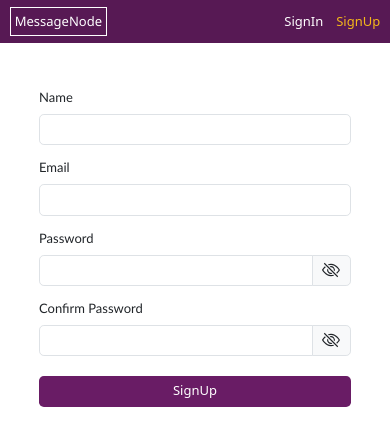
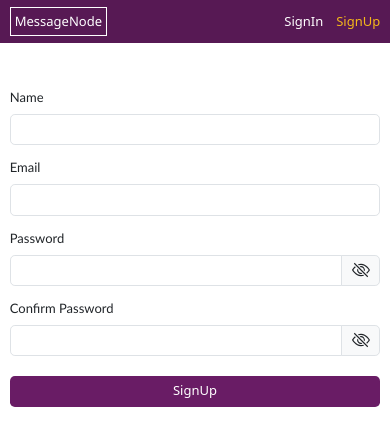
Before and after one commit to KESHAVGAUR2108/MessageNodeFrontEnd, a React (Create React App) app: page /auth/signup in a window 390 px wide. Shown: the top 446 px of the page. Built offline with nearby package versions, Linux system fonts and the light colour scheme.

Commit message:
Deploy FrontEnd

```diff
--- a/public/index.html
+++ b/public/index.html
@@ -19,6 +19,7 @@
 	<body>
 		<noscript>You need to enable JavaScript to run this app.</noscript>
 		<div id="root"></div>
+		<div id="spinner" class="text-center"></div>
 
 		<script src="https://cdn.jsdelivr.net/npm/bootstrap@5.3.0-alpha3/dist/js/bootstrap.bundle.min.js"></script>
 	</body>
--- /dev/null
+++ b/src/components/css/Auth.css
@@ -0,0 +1,43 @@
+.form {
+	width: 45% !important;
+}
+
+.input-group,
+.btn-submit,
+.btn-success {
+	width: 100%;
+}
+
+.btn.btn-submit {
+	background-color: rgb(105, 28, 101);
+	color: white;
+}
+
+.btn.btn-submit:hover {
+	background-color: rgb(78, 22, 75);
+}
+
+#spinner {
+	position: relative;
+	z-index: 2;
+	margin-top: -440px;
+}
+
+.spinner-border {
+	position: absolute;
+	top: 50%;
+}
+
+@media only screen and (max-width: 450px) {
+	* {
+		font-size: small !important;
+	}
+
+	.form {
+		width: 100% !important;
+	}
+
+	#spinner {
+		margin-top: -368px;
+	}
+}
--- a/src/components/css/PostsList.css
+++ b/src/components/css/PostsList.css
@@ -62,7 +62,7 @@ h5 {
 
 @media only screen and (min-width: 451px) and (max-width: 720px) {
 	* {
-		font-size: small;
+		font-size: medium;
 	}
 
 	.posts-list {
--- a/src/components/css/SignIn.css
+++ /dev/null
@@ -1,22 +0,0 @@
-form {
-	width: 40% !important;
-}
-
-.btn.btn-submit {
-	background-color: rgb(105, 28, 101);
-	color: white;
-}
-
-.btn.btn-submit:hover {
-	background-color: rgb(78, 22, 75);
-}
-
-@media only screen and (max-width: 400px) {
-	* {
-		font-size: small !important;
-	}
-
-	form {
-		width: 85% !important;
-	}
-}
--- a/src/components/util/SignIn.js
+++ b/src/components/util/SignIn.js
@@ -1,7 +1,8 @@
-import "../css/SignIn.css";
+import "../css/Auth.css";
 import React, { useState, useEffect } from "react";
 import { Link } from "react-router-dom";
 import { alterIcon } from "./togglePassword";
+import { showSpinner, hideSpinner } from "./spinner";
 
 const SignIn = ({ setAuthorize, setActive }) => {
 	const [error, setError] = useState(false);
@@ -16,13 +17,15 @@ const SignIn = ({ setAuthorize, setActive }) => {
 			setTimeout(() => {
 				setError(false);
 				setMsg(null);
-			}, 3000);
+			}, 1000);
 			return <div className="alert alert-danger">{msg}</div>;
 		}
 	};
 
 	const onSubmitHandle = (e) => {
 		e.preventDefault();
+
+		showSpinner();
 
 		const data = e.target;
 
@@ -41,6 +44,7 @@ const SignIn = ({ setAuthorize, setActive }) => {
 		})
 			.then((response) => response.json())
 			.then((result) => {
+				hideSpinner();
 				if (result.status === 200) {
 					setAuthorize(true);
 					localStorage.setItem("userId", result.userId);
@@ -74,7 +78,7 @@ const SignIn = ({ setAuthorize, setActive }) => {
 				<label htmlFor="password" className="form-label">
 					Password
 				</label>
-				<div className="input-group mb-3" style={{ width: "100%" }}>
+				<div className="input-group mb-3">
 					<input
 						type="password"
 						id="password"
@@ -102,18 +106,9 @@ const SignIn = ({ setAuthorize, setActive }) => {
 						</svg>
 					</span>
 				</div>
-				<input
-					type="submit"
-					className="btn btn-submit mb-5"
-					style={{ width: "100%" }}
-					value="SignIn"
-				/>
+				<input type="submit" className="btn btn-submit mb-5" value="SignIn" />
 				<br />
-				<Link
-					to="/auth/signup"
-					className="btn btn-success"
-					style={{ width: "100%" }}
-				>
+				<Link to="/auth/signup" className="btn btn-success">
 					Create Account
 				</Link>
 			</form>
--- a/src/components/util/SignUp.js
+++ b/src/components/util/SignUp.js
@@ -1,7 +1,8 @@
 import React, { useState, useEffect } from "react";
 import { useNavigate } from "react-router-dom";
 import { alterIcon } from "./togglePassword";
-import "../css/SignIn.css";
+import "../css/Auth.css";
+import { showSpinner, hideSpinner } from "./spinner";
 
 const SignUp = ({ setActive }) => {
 	useEffect(() => {
@@ -31,10 +32,14 @@ const SignUp = ({ setActive }) => {
 
 	const onSubmitHandle = (e) => {
 		e.preventDefault();
+
+		showSpinner();
+
 		const data = e.target;
 
 		if (data.password.value !== data.confirmPassword.value) {
 			setError(true);
+			hideSpinner();
 			setMsg("Password does not match with confirm Password!.");
 			return;
 		}
@@ -52,6 +57,7 @@ const SignUp = ({ setActive }) => {
 		})
 			.then((response) => response.json())
 			.then((result) => {
+				hideSpinner();
 				if (result.status === 201) {
 					setMsg(result.message);
 					setTimeout(() => navigate("/"), 1500);
@@ -97,7 +103,7 @@ const SignUp = ({ setActive }) => {
 				<label htmlFor="password" className="form-label">
 					Password
 				</label>
-				<div className="input-group mb-3" style={{ width: "100%" }}>
+				<div className="input-group mb-3">
 					<input
 						type="password"
 						id="password"
@@ -129,7 +135,7 @@ const SignUp = ({ setActive }) => {
 				<label htmlFor="confirmPassword" className="form-label">
 					Confirm Password
 				</label>
-				<div className="input-group" style={{ width: "100%" }}>
+				<div className="input-group">
 					<input
 						type="password"
 						id="confirmPassword"
@@ -159,12 +165,7 @@ const SignUp = ({ setActive }) => {
 						</svg>
 					</span>
 				</div>
-				<input
-					type="submit"
-					className="btn btn-submit mt-4"
-					style={{ width: "100%" }}
-					value="SignUp"
-				/>
+				<input type="submit" className="btn btn-submit mt-4" value="SignUp" />
 			</form>
 		</>
 	);
--- /dev/null
+++ b/src/components/util/spinner.js
@@ -0,0 +1,16 @@
+const loader = document.querySelector("#spinner");
+
+exports.showSpinner = () => {
+	const { width, height } = window.screen;
+
+	loader.setAttribute(
+		"style",
+		`width:${width}px;height:${height}px;background-color:#00000042`
+	);
+	loader.innerHTML = `<div class="spinner-border" role="status"></div>`;
+};
+
+exports.hideSpinner = () => {
+	loader.innerHTML = "";
+	loader.removeAttribute("style");
+};
```
